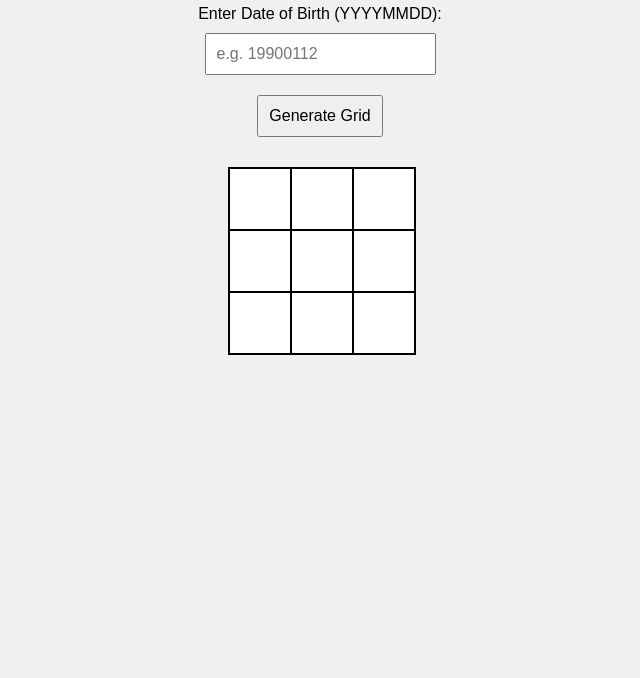
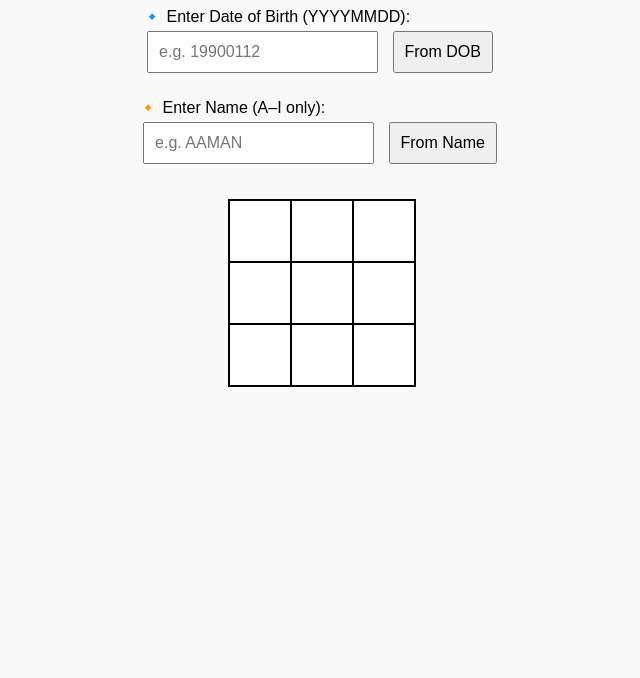
Before and after one commit to Giriraj005/Subway-bhai-, a plain HTML site: page index.html in a window 1280 px wide. Shown: the part 122-800 px from the top of the page, without its empty margins (320-960 px from the left). Drawn offline with Linux system fonts and the light colour scheme.

Commit message:
Update index.html

```diff
--- a/index.html
+++ b/index.html
@@ -2,7 +2,6 @@
 <html lang="en">
 <head>
   <meta charset="UTF-8" />
-  <meta name="viewport" content="width=device-width, initial-scale=1.0"/>
   <title>Lo Shu Grid Generator</title>
   <style>
     body {
@@ -10,17 +9,13 @@
       display: flex;
       flex-direction: column;
       align-items: center;
-      padding-top: 40px;
-      background-color: #f0f0f0;
-    }
-
-    h1 {
-      margin-bottom: 20px;
+      padding-top: 30px;
+      background: #f9f9f9;
     }
 
     input, button {
       padding: 10px;
-      margin: 10px;
+      margin: 5px;
       font-size: 16px;
     }
 
@@ -43,14 +38,27 @@
       font-size: 18px;
       font-weight: bold;
     }
+
+    .section {
+      margin: 10px;
+    }
   </style>
 </head>
 <body>
 
   <h1>🔢 Lo Shu Grid Generator</h1>
-  <label>Enter Date of Birth (YYYYMMDD):</label>
-  <input type="text" id="dobInput" placeholder="e.g. 19900112" />
-  <button onclick="generateGrid()">Generate Grid</button>
+
+  <div class="section">
+    <label>🔹 Enter Date of Birth (YYYYMMDD):</label><br />
+    <input type="text" id="dobInput" placeholder="e.g. 19900112" />
+    <button onclick="generateGridFromDOB()">From DOB</button>
+  </div>
+
+  <div class="section">
+    <label>🔸 Enter Name (A–I only):</label><br />
+    <input type="text" id="nameInput" placeholder="e.g. AAMAN" />
+    <button onclick="generateGridFromName()">From Name</button>
+  </div>
 
   <div class="grid" id="loshuGrid">
     <div class="cell" id="cell-4"></div>
@@ -65,7 +73,13 @@
   </div>
 
   <script>
-    function generateGrid() {
+    function clearGrid() {
+      for (let i = 1; i <= 9; i++) {
+        document.getElementById("cell-" + i).textContent = "";
+      }
+    }
+
+    function generateGridFromDOB() {
       const dob = document.getElementById("dobInput").value.replace(/\D/g, '');
       const counts = {};
 
@@ -74,6 +88,29 @@
         counts[digit] = (counts[digit] || 0) + 1;
       }
 
+      clearGrid();
+      for (let i = 1; i <= 9; i++) {
+        const cell = document.getElementById("cell-" + i);
+        cell.textContent = counts[i] ? String(i).repeat(counts[i]) : "";
+      }
+    }
+
+    function generateGridFromName() {
+      const name = document.getElementById("nameInput").value.toUpperCase().replace(/[^A-I]/g, '');
+      const letterToNumber = {
+        'A': 1, 'B': 2, 'C': 3, 'D': 4, 'E': 5,
+        'F': 6, 'G': 7, 'H': 8, 'I': 9
+      };
+      const counts = {};
+
+      for (let char of name) {
+        const num = letterToNumber[char];
+        if (num) {
+          counts[num] = (counts[num] || 0) + 1;
+        }
+      }
+
+      clearGrid();
       for (let i = 1; i <= 9; i++) {
         const cell = document.getElementById("cell-" + i);
         cell.textContent = counts[i] ? String(i).repeat(counts[i]) : "";
```
